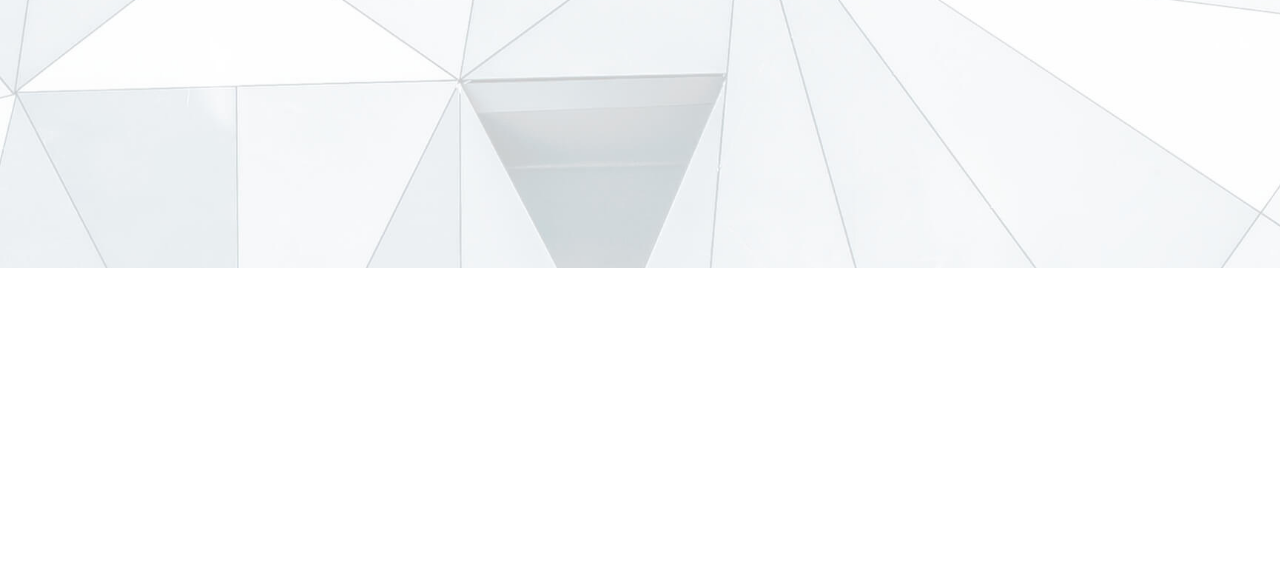
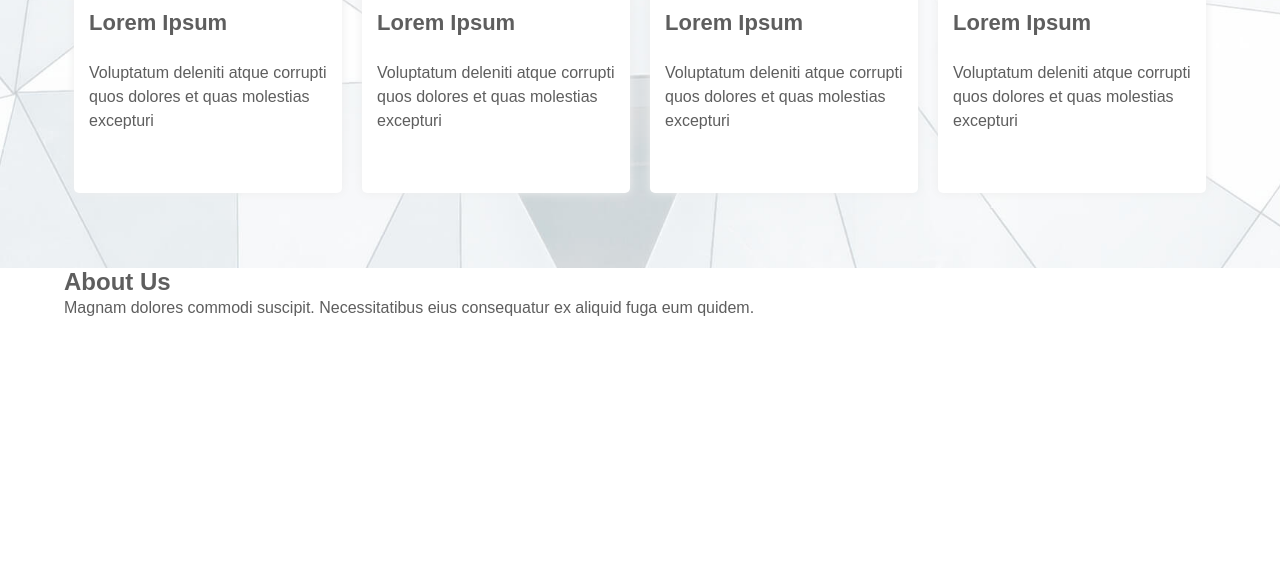
Before and after one commit to krishnayamphu/webdesign, a plain HTML site: page template/index.html in a window 1280 px wide. Shown: the part 532-1100 px from the top of the page. Before the commit the page ends 800 px from the top, so only its background shows below. Drawn offline with Linux system fonts and the light colour scheme.

Commit message:
template

```diff
--- a/template/css/style.css
+++ b/template/css/style.css
@@ -4,9 +4,31 @@
   padding: 0;
   box-sizing: border-box;
 }
+
 body {
   color: #5e5e5e;
 }
+p {
+  line-height: 1.5;
+}
+/* formatting */
+
+.row {
+  margin: 15px 0;
+}
+.row .col {
+  width: 25%;
+  float: left;
+}
+.card {
+  background-color: white;
+  box-shadow: 0 0 10px #ededed;
+  margin: 10px;
+  padding: 15px;
+  border-radius: 5px;
+}
+
+/*end formatting */
 
 header {
   background-color: white;
@@ -73,3 +95,29 @@ nav ul li a {
   margin: 15px 0;
   padding-bottom: 15px;
 }
+
+#heroBanner .card {
+  text-align: left;
+  padding: 60px 15px;
+}
+
+#heroBanner .card i {
+  color: #2487ce;
+  font-size: 24px;
+}
+#heroBanner .card a {
+  text-decoration: none;
+  color: #5e5e5e;
+}
+#heroBanner .card a:hover {
+  color: #2487ce;
+}
+#heroBanner .card h4 {
+  font-size: 22px;
+  font-weight: 600;
+  padding: 10px 0;
+}
+#heroBanner .col:hover {
+  transform: scale(1.1);
+  transition: all 0.5s;
+}
--- a/template/index.html
+++ b/template/index.html
@@ -4,6 +4,13 @@
     <meta charset="UTF-8" />
     <meta name="viewport" content="width=device-width, initial-scale=1.0" />
     <title>Home</title>
+    <link
+      rel="stylesheet"
+      href="https://cdnjs.cloudflare.com/ajax/libs/font-awesome/6.5.2/css/all.min.css"
+      integrity="sha512-SnH5WK+bZxgPHs44uWIX+LLJAJ9/2PkPKZ5QiAj6Ta86w+fsb2TkcmfRyVX3pBnMFcV7oQPJkl9QevSCWr3W6A=="
+      crossorigin="anonymous"
+      referrerpolicy="no-referrer"
+    />
     <link rel="stylesheet" href="css/style.css" />
   </head>
   <body>
@@ -42,11 +49,66 @@
     </header>
     <!-- end header -->
 
+    <!-- start herobanner -->
     <section id="heroBanner">
       <div class="container">
         <h1>One Page Bootstrap<br />Website Template</h1>
         <h4>We are team of talented designers</h4>
         <a class="btn-action" href="#">Get Started</a>
+
+        <div class="row">
+          <div class="col">
+            <div class="card">
+              <i class="fa-solid fa-layer-group"></i>
+              <a href="#"><h4>Lorem Ipsum</h4></a>
+              <p>
+                Voluptatum deleniti atque corrupti quos dolores et quas
+                molestias excepturi
+              </p>
+            </div>
+          </div>
+          <div class="col">
+            <div class="card">
+              <i class="fa-solid fa-palette"></i>
+              <a href="#"><h4>Lorem Ipsum</h4></a>
+              <p>
+                Voluptatum deleniti atque corrupti quos dolores et quas
+                molestias excepturi
+              </p>
+            </div>
+          </div>
+          <div class="col">
+            <div class="card">
+              <i class="fa-brands fa-slack"></i>
+              <a href="#"><h4>Lorem Ipsum</h4></a>
+              <p>
+                Voluptatum deleniti atque corrupti quos dolores et quas
+                molestias excepturi
+              </p>
+            </div>
+          </div>
+          <div class="col">
+            <div class="card">
+              <i class="fa-solid fa-fingerprint"></i>
+              <a href="#"><h4>Lorem Ipsum</h4></a>
+              <p>
+                Voluptatum deleniti atque corrupti quos dolores et quas
+                molestias excepturi
+              </p>
+            </div>
+          </div>
+        </div>
+      </div>
+    </section>
+    <!-- end herobanner -->
+
+    <section id="about">
+      <div class="container">
+        <h2>About Us</h2>
+        <p>
+          Magnam dolores commodi suscipit. Necessitatibus eius consequatur ex
+          aliquid fuga eum quidem.
+        </p>
       </div>
     </section>
   </body>
```
